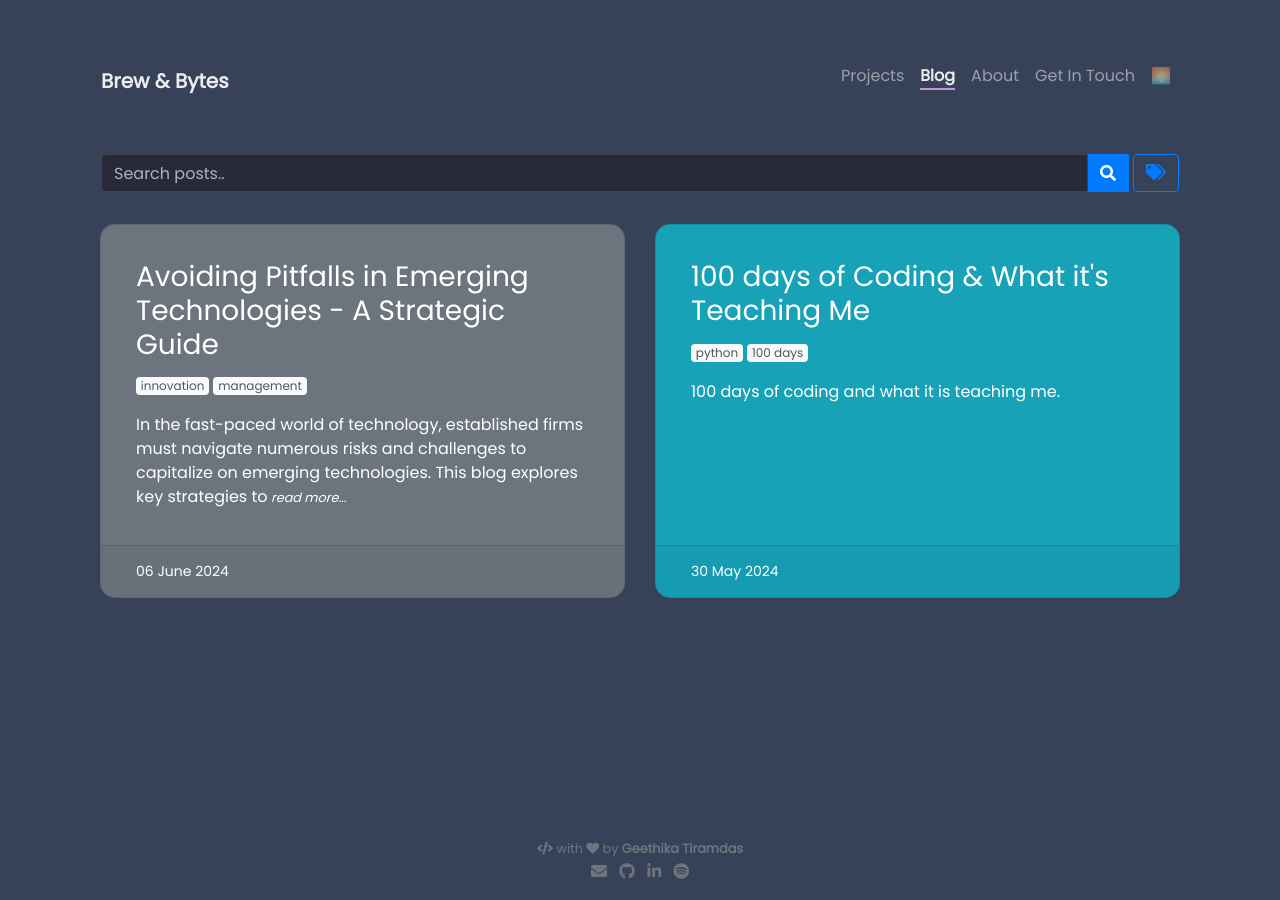
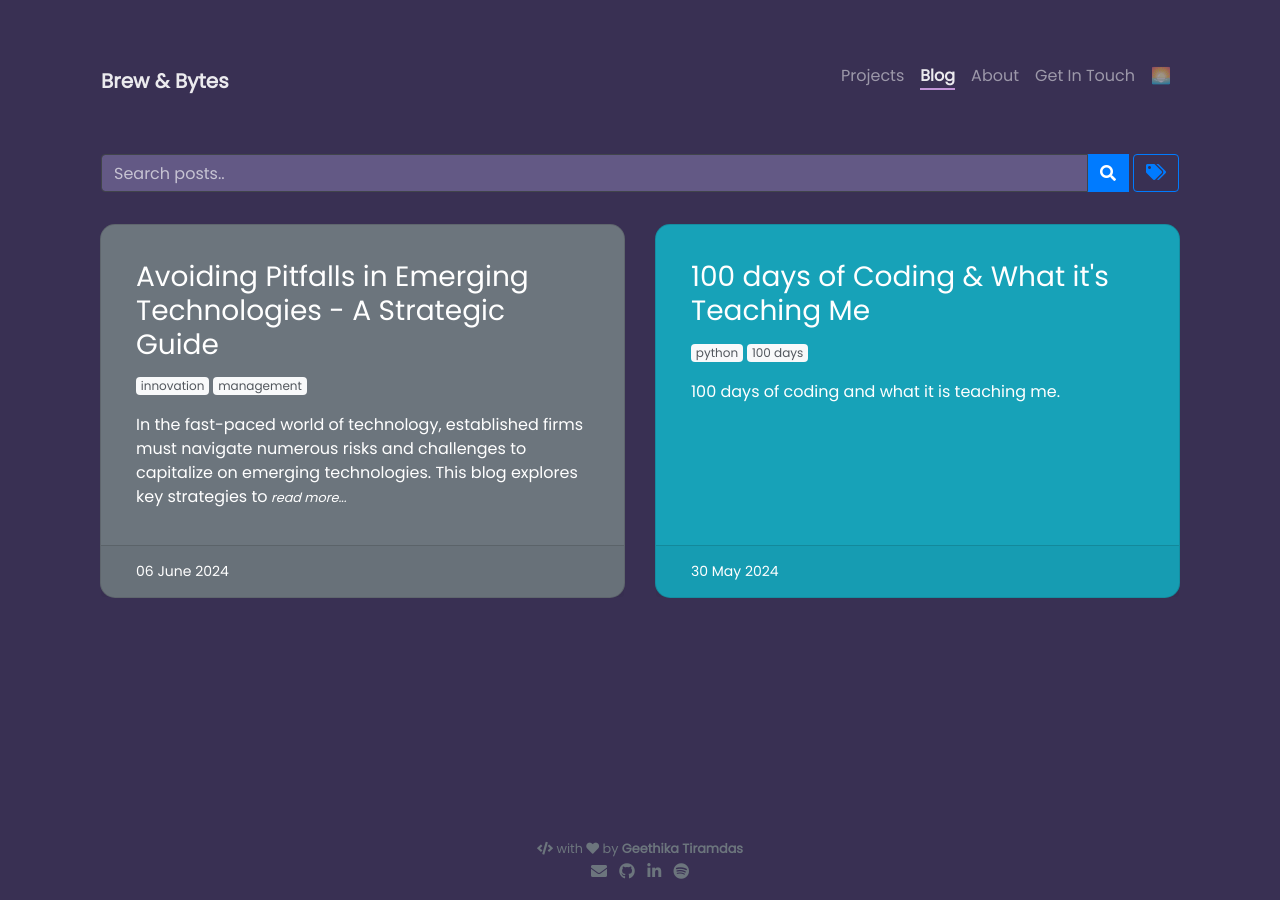
Before and after one commit to tiramdasg/tiramdasg.github.io, a Jekyll site: the page built from pages/blog.html, in a window 1280 px wide. Built offline with Jekyll 4.4.1, drawn with Linux system fonts in a browser that asks for light colours; comment, search, counter and statistics services are not loaded.

Commit message:
Update _theme-dark.scss

```diff
--- a/_sass/_theme-dark.scss
+++ b/_sass/_theme-dark.scss
@@ -1,7 +1,7 @@
 $dark-100: $dark;
-$dark-300: #282A3A;
-$dark-600: #242526;
-$dark-900: #374259;
+$dark-300: #635985;
+$dark-600: #443C68;
+$dark-900: #393053;
 
 [data-theme="dark"] {
   body {
```
